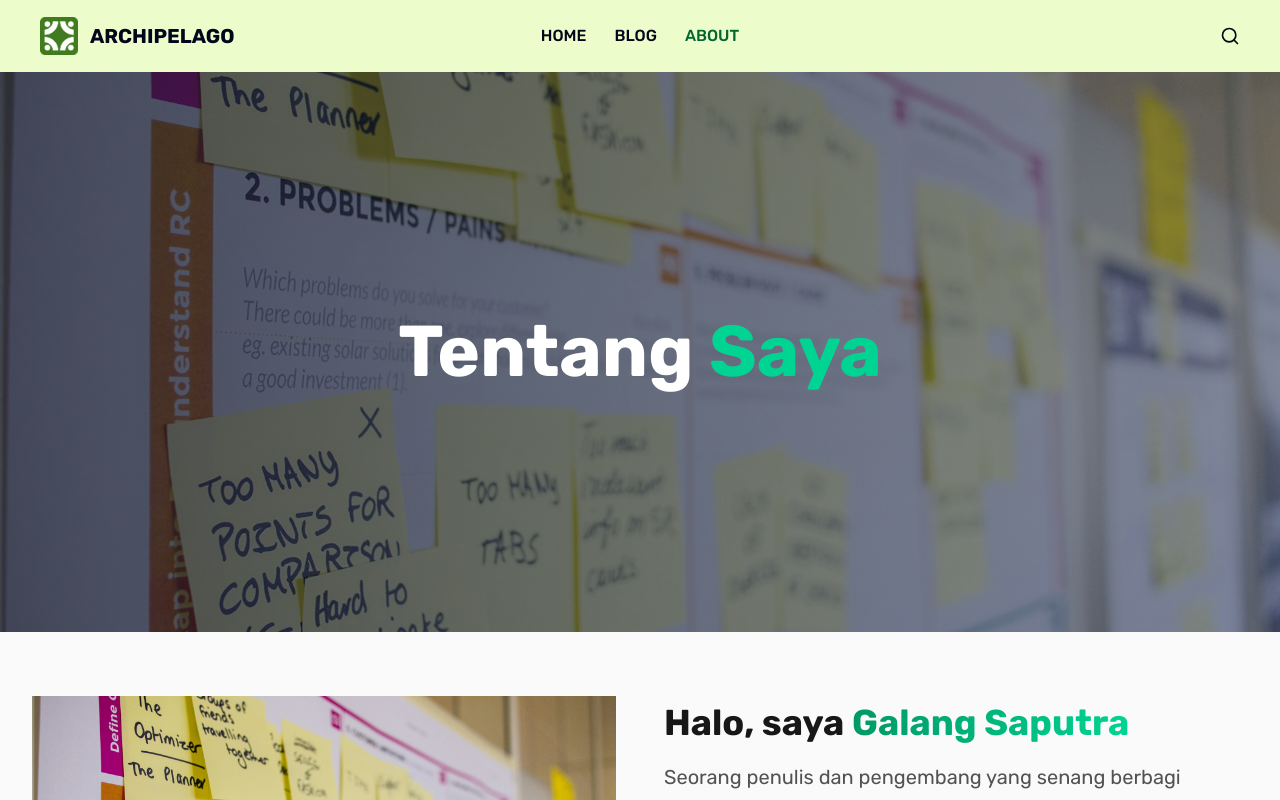
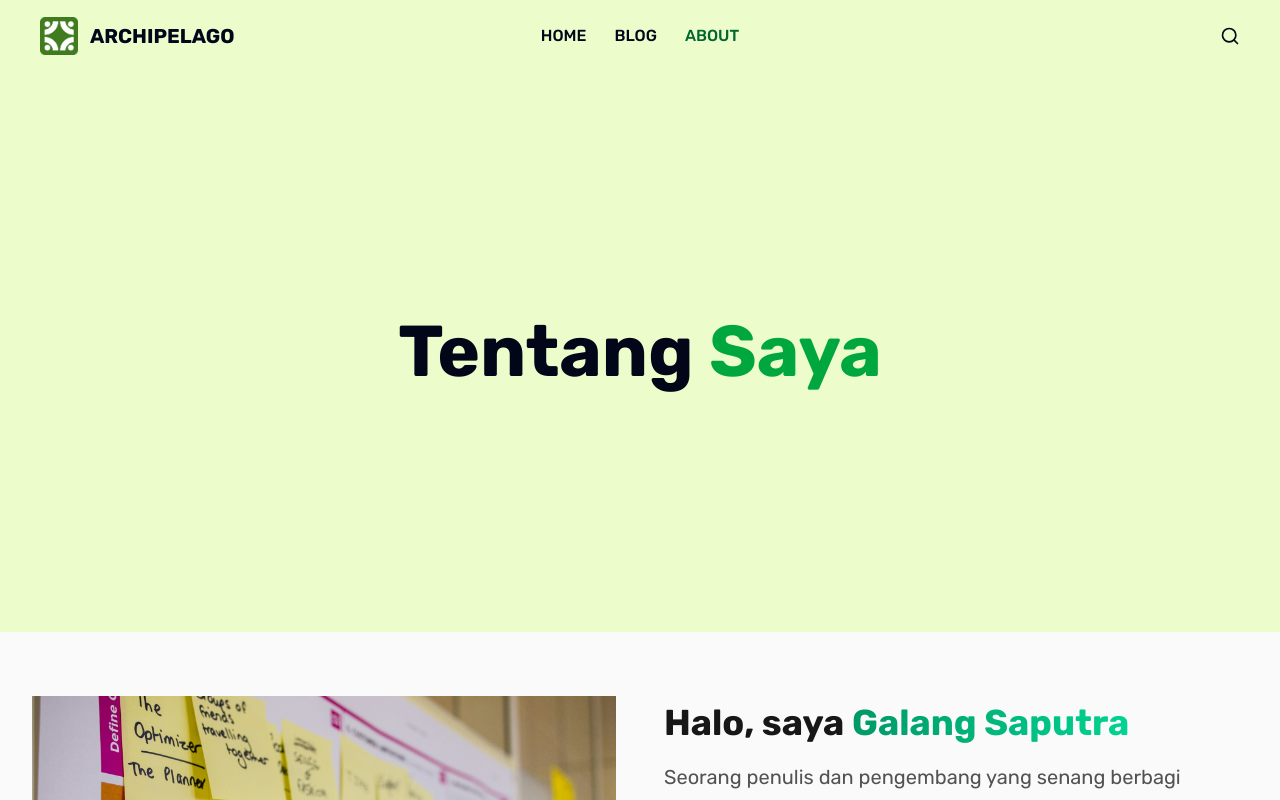
Before and after one commit to mgs28-mh/blog, a Next.js app: page /about in a window 1280 px wide. Shown: the top 800 px of the page. Built offline with nearby package versions, Linux system fonts and the light colour scheme.

Commit message:
blog: update hero section

```diff
--- a/components/about/hero.tsx
+++ b/components/about/hero.tsx
@@ -5,19 +5,7 @@ import Image from "next/image";
 
 export default function Hero() {
   return (
-    <section className="relative h-[60vh] md:h-[70vh] py-12 flex items-center justify-center overflow-hidde">
-      {/* Background Image */}
-      <Image
-        src="/about-me.jpg"
-        alt="Market Research Team Working"
-        fill
-        className="object-cover"
-        priority
-        quality={100}
-      />
-
-      {/* Gradient Overlay */}
-      <div className="absolute inset-0 bg-gradient-to-r from-slate-900/70 via-slate-800/60 to-slate-700/50 z-10" />
+    <section className="relative h-[60vh] md:h-[70vh] py-12 flex items-center justify-center overflow-hidde bg-lime-100">
 
       {/* Content Container */}
       <div className="relative z-20 w-full max-w-7xl mx-auto px-4 sm:px-6 lg:px-8">
@@ -28,9 +16,9 @@ export default function Hero() {
           transition={{ duration: 0.8, delay: 0.2 }}
           className="text-center max-w-5xl mx-auto"
         >
-          <h1 className="text-4xl sm:text-5xl md:text-6xl lg:text-7xl font-bold text-white leading-tight">
+          <h1 className="text-4xl sm:text-5xl md:text-6xl lg:text-7xl font-bold text-slate-950 leading-tight">
             Tentang{" "}
-            <span className="text-emerald-400">Saya</span>
+            <span className="text-green-600">Saya</span>
           </h1>
         </motion.div>
       </div>
--- a/components/blog.tsx
+++ b/components/blog.tsx
@@ -77,7 +77,7 @@ export default function BlogSection() {
               <Link key={post.sys.id} href={`/blog/${post.slug}`}>
                 <motion.article
                   variants={cardVariants}
-                  className="group relative h-80 sm:h-96 overflow-hidden shadow-lg hover:shadow-2xl transition-all duration-300"
+                  className="group relative h-90 sm:h-96 overflow-hidden shadow-lg hover:shadow-2xl transition-all duration-300"
                 >
                   {/* Background Image */}
                   <div className="absolute inset-0">
@@ -112,11 +112,6 @@ export default function BlogSection() {
                     <h3 className="text-xl sm:text-2xl font-bold text-white mb-3 line-clamp-2">
                       {post.title}
                     </h3>
-
-                    {/* Excerpt */}
-                    <p className="text-white/90 text-sm sm:text-base leading-relaxed mb-4 line-clamp-2">
-                      {post.excerpt}
-                    </p>
 
                     {/* Author and Read More */}
                     <div className="flex items-center justify-between">
@@ -155,7 +150,7 @@ export default function BlogSection() {
                   className="group bg-white overflow-hidden transition-all duration-300"
                 >
                   {/* Blog Image */}
-                  <div className="relative h-48 sm:h-56 overflow-hidden">
+                  <div className="relative h-64 sm:h-56 overflow-hidden">
                     <div className="relative w-full h-full">
                       <Image
                         src={post.image?.url || "fallback,jpg"}
--- a/components/blog/hero.tsx
+++ b/components/blog/hero.tsx
@@ -5,20 +5,7 @@ import Image from "next/image";
 
 export default function Hero() {
   return (
-    <section className="relative h-[60vh] md:h-[70vh] py-12 flex items-center justify-center overflow-hidde">
-      {/* Background Image */}
-      <Image
-        src="/about-me.jpg"
-        alt="Market Research Team Working"
-        fill
-        className="object-cover"
-        priority
-        quality={100}
-      />
-
-      {/* Gradient Overlay */}
-      <div className="absolute inset-0 bg-gradient-to-r from-slate-900/70 via-slate-800/60 to-slate-700/50 z-10" />
-
+    <section className="relative h-[60vh] md:h-[70vh] py-12 flex items-center justify-center overflow-hidde bg-lime-100">
       {/* Content Container */}
       <div className="relative z-20 w-full max-w-7xl mx-auto px-4 sm:px-6 lg:px-8">
         {/* Main Heading */}
@@ -28,9 +15,9 @@ export default function Hero() {
           transition={{ duration: 0.8, delay: 0.2 }}
           className="text-center max-w-5xl mx-auto"
         >
-          <h1 className="text-4xl sm:text-5xl md:text-6xl lg:text-7xl font-bold text-white leading-tight">
+          <h1 className="text-4xl sm:text-5xl md:text-6xl lg:text-7xl font-bold text-slate-950 leading-tight">
             Blog & Artikel{" "}
-            <span className="text-emerald-400">Terbaru</span>
+            <span className="text-green-600">Terbaru</span>
           </h1>
         </motion.div>
       </div>
--- a/components/hero.tsx
+++ b/components/hero.tsx
@@ -5,7 +5,7 @@ import Link from "next/link";
 
 export default function Hero() {
   return (
-    <section className="relative py-25 sm:py-20 flex flex-col items-center justify-center bg-teal-50 overflow-hidden">
+    <section className="relative py-25 sm:py-20 flex flex-col items-center justify-center bg-lime-100 overflow-hidden">
       <div className="max-w-7xl mx-auto px-6 text-center">
         {/* Main Headline with Staggered Animation */}
         <div className="mb-6">
@@ -27,7 +27,7 @@ export default function Hero() {
               initial={{ opacity: 0, x: 50 }}
               animate={{ opacity: 1, x: 0 }}
               transition={{ duration: 0.8, delay: 0.6 }}
-              className="block text-teal-600"
+              className="block text-green-600"
             >
               di Era Teknologi Informasi
             </motion.span>
@@ -55,15 +55,15 @@ export default function Hero() {
         >
           <Link
             href="/blog"
-            className="group relative inline-flex justify-center items-center text-center gap-3 bg-emerald-600 hover:bg-emerald-700 text-white font-bold px-10 py-5 rounded-2xl shadow-2xl hover:shadow-emerald-500/25 transition-all duration-300 transform hover:-translate-y-2 hover:scale-105"
+            className="group relative inline-flex justify-center items-center text-center gap-3 bg-green-600 hover:bg-green-700 text-white font-bold px-10 py-5 rounded-2xl shadow-2xl hover:shadow-emerald-500/25 transition-all duration-300 transform hover:-translate-y-2 hover:scale-105"
           >
-            <div className="absolute inset-0 bg-emerald-600 rounded-2xl transition-opacity"></div>
+            <div className="absolute inset-0 bg-green-600 rounded-2xl transition-opacity"></div>
             <span className="relative z-10">Mulai Eksplorasi</span>
             <ArrowRight className="relative z-10 w-5 h-5 group-hover:translate-x-2 transition-transform" />
           </Link>
           <Link
             href="/about"
-            className="group inline-flex justify-center items-center text-center gap-3 bg-white/90 backdrop-blur-sm hover:bg-white text-gray-900 font-bold px-10 py-5 rounded-2xl border-2 border-emerald-200 hover:border-emerald-400 shadow-lg hover:shadow-xl transition-all duration-300 transform hover:-translate-y-1"
+            className="group inline-flex justify-center items-center text-center gap-3 bg-white/90 backdrop-blur-sm hover:bg-white text-gray-900 font-bold px-10 py-5 rounded-2xl border-2 border-green-200 hover:border-emerald-400 shadow-lg hover:shadow-xl transition-all duration-300 transform hover:-translate-y-1"
           >
             <span>Tentang Saya</span>
             <ArrowRight className="relative z-10 w-5 h-5 group-hover:translate-x-2 transition-transform" />
```
